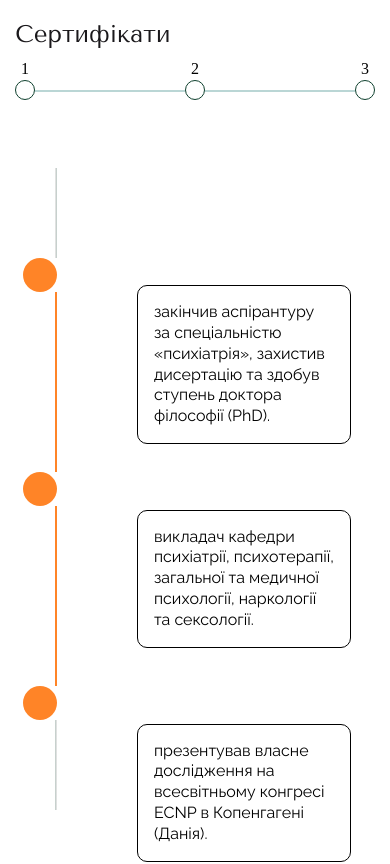
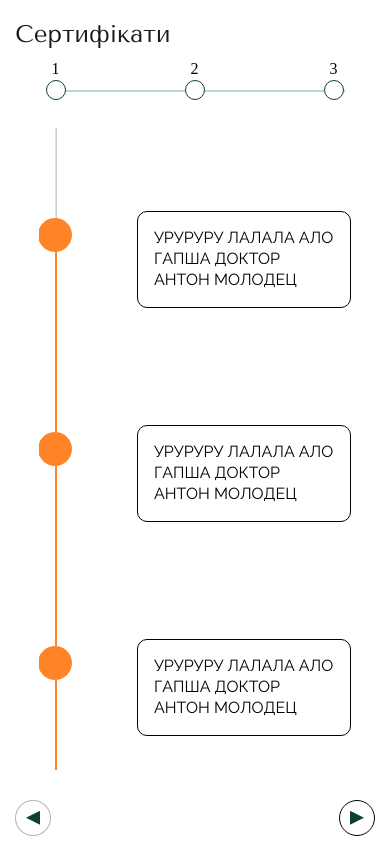
Before and after one commit to iamZlatika/gorodokin, a React app: page / in a window 390 px wide. Shown: the part 4180-5044 px from the top of the page. Built offline with nearby package versions, Linux system fonts and the light colour scheme.

Commit message:
implement slider

```diff
--- a/src/components/arrow/index.tsx
+++ b/src/components/arrow/index.tsx
@@ -1,13 +1,15 @@
-import styled from '@emotion/styled'
-import React from 'react'
+import styled from "@emotion/styled";
+import React from "react";
 
 interface ArrowProps {
-    direction: string
-    color: string
-    className: string
+  disabled: boolean
+  direction: string;
+  color: string;
+  className: string;
+  onClick: () => void;
 }
 
-const ArrowStyled = styled.div<ArrowProps>`
+const ArrowStyled = styled.button<ArrowProps>`
   height: 36px;
   min-width: 36px;
   border-color: ${(props) => (props.color === "white" ? "#fff" : "#0E402D")};
@@ -18,25 +20,21 @@ cursor: pointer;
   display: flex;
   justify-content: center;
   align-items: center;
-div{
-    clip-path: ${(props) => (props.direction === "right" ? "polygon(100% 50%, 0 0, 0 100%);" : "polygon(100% 100%, 100% 0, 0 50%);")};
+  div {
+    clip-path: ${(props) =>
+      props.direction === "right" ? "polygon(100% 50%, 0 0, 0 100%);" : "polygon(100% 100%, 100% 0, 0 50%);"};
     background-color: ${(props) => (props.color === "white" ? "#fff" : "#0E402D")};
     width: 14px;
     height: 14px;
+  }
+`;
 
-}
-`
-
-const Arrow: React.FC<ArrowProps> = ({ direction, color, className }) => {
+const Arrow: React.FC<ArrowProps> = ({ direction, color, className, onClick, disabled }) => {
   return (
-        <ArrowStyled
-            color={color}
-            direction={direction}
-            className={className}
-        >
+    <ArrowStyled color={color} direction={direction} className={className} onClick={onClick} disabled={disabled}>
       <div></div>
     </ArrowStyled>
-    )
-}
+  );
+};
 
-export default Arrow
+export default Arrow;
--- a/src/components/dot/index.tsx
+++ b/src/components/dot/index.tsx
@@ -11,7 +11,7 @@ transform: translateY(-16px);
 transform: translateX(0);
 @media(max-width: 820px){
     transform: translateY(0);
-    transform: translateX(-16px);
+    transform: translateX(-1px);
 }
 `
 
--- a/src/data/certificates.ts
+++ b/src/data/certificates.ts
@@ -8,27 +8,7 @@ interface ICertificates {
 
 export const certificates: ICertificates[] = [
   {
-    year: 2020,
-    text: "УРУРУРУ ЛАЛАЛА АЛО ГАПША ДОКТОР АНТОН МОЛОДЕЦ",
-    status: false,
-  },
-  {
-    year: 2019,
-    text: "interface:certificates19",
-    status: true,
-  },
-  {
-    year: 2018,
-    text: "interface:certificates18",
-    status: true,
-  },
-  {
-    year: 2017,
-    text: "interface:certificates17",
-    status: true,
-  },
-  {
-    year: 2016,
+    year: 2014,
     text: "УРУРУРУ ЛАЛАЛА АЛО ГАПША ДОКТОР АНТОН МОЛОДЕЦ",
     status: false,
   },
@@ -39,7 +19,27 @@ export const certificates: ICertificates[] = [
     status: false,
   },
   {
-    year: 2014,
+    year: 2016,
+    text: "УРУРУРУ ЛАЛАЛА АЛО ГАПША ДОКТОР АНТОН МОЛОДЕЦ",
+    status: false,
+  },
+  {
+    year: 2017,
+    text: "interface:certificates17",
+    status: true,
+  },
+  {
+    year: 2018,
+    text: "interface:certificates18",
+    status: true,
+  },
+  {
+    year: 2019,
+    text: "interface:certificates19",
+    status: true,
+  },
+  {
+    year: 2020,
     text: "УРУРУРУ ЛАЛАЛА АЛО ГАПША ДОКТОР АНТОН МОЛОДЕЦ",
     status: false,
   },
--- a/src/data/localisation.ts
+++ b/src/data/localisation.ts
@@ -47,20 +47,21 @@ export const dictionary = {
       "interface:politics": "Политика Конфиденциальности",
       "interface:howCanIHelp": "Как я могу помочь",
       "interface:certificates": "Сертификаты",
-      "interface:certificates14": "ШОТО НАПИШИ ПЛИЗ",
-      "interface:certificates15": "ШОТО НАПИШИ ПЛИЗ",
-      "interface:certificates16": "ШОТО НАПИШИ ПЛИЗ",
+      "interface:certificates14": "ШОТО НАПИШИ ПЛИЗ 14",
+      "interface:certificates15": "ШОТО НАПИШИ ПЛИЗ 15",
+      "interface:certificates16": "ШОТО НАПИШИ ПЛИЗ 16",
       "interface:certificates17":
         "Представил собственное исследование на всемирном конгрессе ECNP в Копенгагене (Дания).",
       "interface:certificates18":
         "Штатный преподаватель кафедры психиатрии, психотерапии, общей и медицинской психологии, наркологии и сексологии.",
       "interface:certificates19":
         "Закончил аспирантуру по специальности «психиатрия», защитил диссертационное исследование, получил степень доктора философии (PhD).",
-      "interface:certificates20": "ШОТО НАПИШИ ПЛИЗ",
+      "interface:certificates20": "ШОТО НАПИШИ ПЛИЗ 20",
       "interface:reviews": "Отзывы",
-      "interface:reviewsEpigraph": "Я знаю как сложно выбрать доктора, который подходит именно тебе. С этими людьми мы нашли общий язык и я с удовольствием остаюсь их лечащим врачем долгие годы",
+      "interface:reviewsEpigraph": "Я понимаю как сложно выбрать специалиста, который подходит именно вам. С этими людьми мы нашли общий язык, и я с удовольствием остаюсь их лечащим врачом.",
       "interface:navigation": "Навигация",
       "modal:checkInText": "Спасибо за Вашу заявку! Я свяжусь с Вами в ближайшее время ",
+      "modal:gender": "Пол",
       "modal:review": "Оставить отзыв",
       "modal:male": "М",
       "modal:female": "Ж",
@@ -127,6 +128,7 @@ export const dictionary = {
         "закінчив аспірантуру за спеціальністю «психіатрія», захистив дисертацію та здобув ступень доктора філософії (PhD).",
       "interface:certificates20": "Сертифікати",
       "interface:reviews": "Відгуки",
+      "interface:reviewsEpigraph": "Я розумію, як складно обрати спеціаліста, який підходить саме Вам. З цими людьми ми порозумілися, та я із задоволенням залишаюся їх лікарем",
       "interface:navigation": "Навігація",
       "modal:checkInText": "Дякую за заявку, я зв’яжуся з вами у найближчий час",
       "modal:review": "Залишити відгук",
@@ -195,6 +197,7 @@ export const dictionary = {
       "interface:certificates19": "completed postgraduate academic course on “psychiatry”, got PhD academic degree.",
       "interface:certificates20": "Certificates",
       "interface:reviews": "Reviews",
+      "interface:reviewsEpigraph": "I know how difficult it is to choose a specialist who fits you. We found a harmony with these people and I am happy to remain their doctor",
       "interface:navigation": "Navigation",
       "modal:checkInText": "Thank you for your assignment, I'll contact you as soon as possible",
       "modal:review": "Leave the feedback",
--- a/src/sections/certificates/index.tsx
+++ b/src/sections/certificates/index.tsx
@@ -1,12 +1,13 @@
-import styled from '@emotion/styled'
-import React from 'react'
-import Arrow from '../../components/arrow'
-import Dot from '../../components/dot'
-import Line from '../../components/line'
-import { certificates } from '../../data/certificates'
-import { useSelector } from '../../services/hooks'
-import { localiseString } from '../../services/services'
-import NumberLine from './numberline'
+import styled from "@emotion/styled";
+import React, { useEffect, useRef } from "react";
+import Arrow from "../../components/arrow";
+import Dot from "../../components/dot";
+import Line from "../../components/line";
+import { certificates } from "../../data/certificates";
+import { SET_CERTIFICATE_PROPS, SET_WINDOW_SIZE } from "../../services/actions";
+import { useDispatch, useSelector } from "../../services/hooks";
+import { localiseString } from "../../services/services";
+import NumberLine from "./numberline";
 
 const CertificateWrapper = styled.div`
   width: 90%;
@@ -17,55 +18,76 @@ display: flex;
   padding-left: 10%;
   flex-direction: column;
   align-items: center;
-.sert-title{
+  .sert-title {
     width: 360px;
     display: flex;
     justify-content: center;
 
-    h2{
+    h2 {
       margin-top: 110px;
       font-size: 32px;
       line-height: 37px;
-        color: #1A181B;
+      color: #1a181b;
       text-align: center;
-        font-family: 'Tenor Sans', sans-serif;
+      font-family: "Tenor Sans", sans-serif;
       font-weight: 400;
-}}
-    .time_line{
+    }
+  }
+  .time_line {
     display: flex;
     margin-top: 230px;
     flex-direction: row;
-        .cert-item{
+    overflow: hidden;
+    width: 1002px;
+    transition: all ease 1s;
+    .time-slider {
+      display: flex;
+      flex-direction: row;
+      transition: all ease 1s;
+    }
+    .cert-item {
       display: flex;
       flex-direction: column;
       align-items: center;
       &:first-child div:first-child {
-            background: linear-gradient(90deg, rgba(151,154,153,1) 0%, rgba(151,154,153,1) 36%, rgba(14,64,45,1) 100%, rgba(14,64,45,1) 100%);
+        background: linear-gradient(
+          90deg,
+          rgba(151, 154, 153, 1) 0%,
+          rgba(151, 154, 153, 1) 36%,
+          rgba(14, 64, 45, 1) 100%,
+          rgba(14, 64, 45, 1) 100%
+        );
         opacity: 0.3;
       }
       &:last-child div div:nth-child(3) {
-            background: linear-gradient(90deg, rgba(151,154,153,1) 0%, rgba(151,154,153,1) 36%, rgba(14,64,45,1) 100%, rgba(14,64,45,1) 100%);
+        background: linear-gradient(
+          90deg,
+          rgba(151, 154, 153, 1) 0%,
+          rgba(151, 154, 153, 1) 36%,
+          rgba(14, 64, 45, 1) 100%,
+          rgba(14, 64, 45, 1) 100%
+        );
         transform: rotate(180deg);
         opacity: 0.3;
       }
-    h4{
+      h4 {
         margin-bottom: 30px;
       }
-.cert-pic{
+      .cert-pic {
         display: flex;
         flex-direction: row;
         align-items: center;
       }
-.cert-text{
+      .cert-text {
         max-width: 250px;
         text-align: center;
-    h3{
+        h3 {
           display: none;
         }
       }
     }
   }
-.certificates_nav{
+  .certificates_nav {
     position: absolute;
     bottom: 120px;
     display: flex;
@@ -73,38 +95,49 @@ align-items: center;
     justify-content: space-between;
     right: 0;
   }
-@media(max-width: 1200px){
+  @media (max-width: 1200px) {
     /* height: auto; */
 
-    .cert-text{
-        width: 180px
+    .cert-text {
+      width: 180px;
+    }
+    .time_line {
+      width: 642px;
     }
   }
-@media(max-width: 820px){
+  @media (max-width: 820px) {
     height: auto;
-    .sert-title{
+    .sert-title {
       justify-content: flex-start;
-        h2{
+      h2 {
         font-size: 24px;
         line-height: 28px;
       }
     }
-    .time_line{
+
+    .time_line {
       width: 100%;
-        height: 800px;
+      height: 642px;
       margin-top: 20px;
+      margin-bottom: 30px;
       flex-direction: column;
-        .cert-item{
+      .time-slider {
+        flex-direction: column;
+      }
+      .cert-item {
         flex-direction: row;
         justify-content: center;
-            h4{
+
+        h4 {
           display: none;
         }
-            .cert-pic{
+        .cert-pic {
           flex-direction: column;
+          &div:nth-child(2n) {
           }
-            .cert-text{
-                transform: translateY(90px);
+        }
+        .cert-text {
+          transform: translateY(25px);
           border: 1px solid #000000;
           box-sizing: border-box;
           border-radius: 10px;
@@ -115,31 +148,145 @@ align-items: center;
           font-size: 16px;
           line-height: 130%;
           margin-left: 64px;
-                h3{
-                    font-family: 'Tenor Sans', sans-serif;
+          h3 {
+            font-family: "Tenor Sans", sans-serif;
             font-size: 20px;
             line-height: 23px;
           }
         }
       }
     }
-    .certificates_nav{
+    .certificates_nav {
       position: static;
       margin-bottom: 60px;
       width: 360px;
     }
   }
-@media(max-width: 350px){
-    .sert-title{
+  @media (max-width: 350px) {
+    .time-slider {
+      flex-direction: column;
+    }
+    .sert-title {
       width: auto;
     }
+  }
+`;
 
+interface Size {
+  width: number | undefined;
+  height: number | undefined;
 }
-`
 
 const Certificate = () => {
+  const sliderRef = useRef<HTMLDivElement>();
+  const dispatch = useDispatch();
+
   const language = useSelector((store: any) => store.language);
+  const offset = useSelector((store: any) => store.certificateProps.offset);
+  const screenNumberWidth = useSelector((store: any) => store.certificateProps.screenNumberWidth);
+  const mobileNumberWidth = useSelector((store: any) => store.certificateProps.mobileNumberWidth);
+  const screenTimeWidth = useSelector((store: any) => store.certificateProps.screenTimeWidth);
+  const mobileTimeHeight = useSelector((store: any) => store.certificateProps.mobileTimeHeight);
 
+  const windowSize = useSelector((store: any) => store.windowSize);
+
+  const size: Size = useWindowSize();
+  // Hook
+  function useWindowSize(): Size {
+    useEffect(() => {
+      function handleResize() {
+        dispatch({
+          type: SET_WINDOW_SIZE,
+          props: {
+            width: window.innerWidth,
+            height: window.innerHeight,
+          },
+        });
+        dispatch({
+          type: SET_CERTIFICATE_PROPS,
+          props: {
+            mobileTimeHeight: 0,
+            screenTimeWidth: 0,
+            offset: 0,
+            screenNumberWidth: 0,
+            mobileNumberWidth: 0,
+          },
+        });
+      }
+
+      window.addEventListener("resize", handleResize);
+      handleResize();
+
+      return () => window.removeEventListener("resize", handleResize);
+    }, []);
+    return windowSize;
+  }
+
+  const sliderStep = (size: Size) => {
+    if (size.width >= 1200) {
+      return 334;
+    }
+    if (size.width >= 820 && size.width < 1200) {
+      return 214;
+    }
+  };
+
+  const switchLeft = () => {
+    if (size.width >= 820) {
+      dispatch({
+        type: SET_CERTIFICATE_PROPS,
+        props: {
+          mobileTimeHeight: 0,
+          screenTimeWidth: screenTimeWidth - sliderStep(size),
+          offset: offset - 1,
+          screenNumberWidth: screenNumberWidth - 171,
+        },
+      });
+    } else {
+      dispatch({
+        type: SET_CERTIFICATE_PROPS,
+        props: {
+           mobileTimeHeight: mobileTimeHeight - 214,
+           screenTimeWidth: 0,
+           offset: offset - 1,
+           screenNumberWidth: 0,
+           mobileNumberWidth: mobileNumberWidth - 139
+           },
+      });
+    }
+  };
+
+  const switchRight = () => {
+    if (size.width >= 820) {
+      dispatch({
+        type: SET_CERTIFICATE_PROPS,
+        props: {
+          mobileTimeHeight: 0,
+          screenTimeWidth: screenTimeWidth + sliderStep(size),
+          offset: offset + 1,
+          screenNumberWidth: screenNumberWidth + 171,
+          mobileNumberWidth: 0
+        },
+      });
+    } else {
+      dispatch({
+        type: SET_CERTIFICATE_PROPS,
+        props: {
+          mobileTimeHeight: mobileTimeHeight + 214,
+          screenTimeWidth: 0,
+          offset: offset + 1,
+          screenNumberWidth: 0,
+          mobileNumberWidth: mobileNumberWidth + 139 },
+      });
+    }
+  };
+
+  useEffect(() => {
+    sliderRef.current.style.transform = `translateX(-${screenTimeWidth}px)`;
+  }, [offset]);
+  useEffect(() => {
+    sliderRef.current.style.transform = `translateY(-${mobileTimeHeight}px)`;
+  }, [mobileTimeHeight]);
   return (
     <CertificateWrapper id="certificates">
       <div className="sert-title">
@@ -147,29 +294,29 @@ const Certificate = () => {
       </div>
       <NumberLine />
       <div className="time_line">
-                {certificates.map(({text, year, status}, idx) => status &&
-                    <div className="cert-item"
-                        key={idx}>
+        <div ref={sliderRef} className="time-slider">
+          {certificates.map(({ text, year }, idx) => (
+            <div className="cert-item" key={idx}>
               <h4>{year}</h4>
               <div className="cert-pic">
                 <Line />
                 <Dot />
                 <Line />
               </div>
-                        <div
-                            className="cert-text">
+              <div className="cert-text">
                 <h3>{year}</h3>
                 <p>{localiseString(text, language)}</p>
               </div>
-                    </div>)}
-
+            </div>
+          ))}
+        </div>
       </div>
       <div className="certificates_nav">
-                <Arrow direction="left" color="dark" className="arrow_left" />
-                <Arrow direction="right" color="dark" className="arrow_right" />
+        <Arrow direction="left" color="dark" className="arrow_left" onClick={switchLeft} disabled={offset <= 0} />
+        <Arrow direction="right" color="dark" className="arrow_right" onClick={switchRight} disabled={offset >= 4} />
       </div>
     </CertificateWrapper>
-    )
-}
+  );
+};
 
-export default Certificate
+export default Certificate;
--- a/src/sections/certificates/numberline/index.tsx
+++ b/src/sections/certificates/numberline/index.tsx
@@ -1,23 +1,33 @@
-import styled from '@emotion/styled'
-import React from 'react'
-import Dot from '../../../components/dot'
-import Line from '../../../components/line'
-import { certificates } from '../../../data/certificates'
-
+import styled from "@emotion/styled";
+import React, { useEffect, useRef } from "react";
+import Dot from "../../../components/dot";
+import Line from "../../../components/line";
+import { certificates } from "../../../data/certificates";
+import { useSelector } from "../../../services/hooks";
 
 const NumberLineStyled = styled.div`
-
-position: absolute;
+  position: absolute;/
   top: 240px;
   left: 50px;
-height: 600px;
-.side-line{
-    .side-line_title{
+  height: 360px;
+  overflow: hidden;
+  width: 36px;
+  transition: all ease 1s;
+  display: flex;
+  justify-content: space-around;
+  .number-slider {
+    display: flex;
+    transform: translateX(0);
+    flex-direction: column;
+    transition: all ease 1s;
+  }
+  .side-line {
+    .side-line_title {
       margin-top: 3px;
       display: flex;
       flex-direction: row;
-        .side-dot{
-            border: 1px solid #0E402D;
+      .side-dot {
+        border: 1px solid #0e402d;
         box-sizing: border-box;
         width: 14px;
         height: 14px;
@@ -25,37 +35,41 @@ height: 600px;
         transform: translateX(-6px);
       }
     }
-    .line{
+    .line {
       width: 2px;
       height: 150px;
-        background-color: #1D7874;
+      background-color: #1d7874;
       opacity: 0.3;
     }
 
-    &:last-child .line{
+    &:last-child .line {
       display: none;
     }
-
   }
-@media(max-width: 820px){
+  @media (max-width: 820px) {
     display: flex;
-    height: 100px;
+    width: 299px;
+    height: 60px;
     position: relative;
     left: 0;
     top: 0;
-    .side-line{
-       .side-line_title{
+    justify-content: flex-start;
+    .number-slider {
+      flex-direction: row;
+         }
+    .side-line {
+      .side-line_title {
         flex-direction: column-reverse;
 
         width: 20px;
 
-         .side-dot{
+        .side-dot {
           /* transform: translateX(10px);*/
           transform: translateY(10px);
           width: 20px;
           height: 20px;
         }
-        span{
+        span {
           display: flex;
           width: 20px;
           font-size: 16px;
@@ -64,40 +78,51 @@ height: 600px;
           margin-left: 6px;
         }
       }
-        .line{
-        width: 150px;
+      .line {
+        width: 119px;
         height: 2px;
-        margin-left:20px;
+        margin-left: 20px;
         opacity: 0.3;
       }
     }
   }
-@media(max-width: 350px){
-    .side-line{
-        .line{
+  @media (max-width: 350px) {
+    .side-line {
+      .line {
         width: 80px;
       }
     }
   }
-`
+`;
 
 const NumberLine = () => {
+  const numRef = useRef<HTMLDivElement>();
+  const offset = useSelector((store: any) => store.certificateProps.offset);
+  const screenNumberWidth = useSelector((store: any) => store.certificateProps.screenNumberWidth);
+  const mobileNumberWidth = useSelector((store: any) => store.certificateProps.mobileNumberWidth);
+
+  useEffect(() => {
+    numRef.current.style.transform = `translateY(-${screenNumberWidth}px)`;
+  }, [offset]);
+  useEffect(() => {
+    numRef.current.style.transform = `translateX(-${mobileNumberWidth}px)`;
+  }, [mobileNumberWidth]);
+
   return (
     <NumberLineStyled>
-            {certificates.map((cert, idx) => cert.status &&
-                <div
-                    className="side-line"
-                    key={idx}>
+      <div className="number-slider" ref={numRef}>
+        {certificates.map((cert, idx) => (
+          <div className="side-line" key={idx}>
             <div className="side-line_title">
               <div className="side-dot" />
-                        <span>{idx}</span>
+              <span>{idx + 1}</span>
             </div>
             <div className="line"></div>
-                </div>)}
+          </div>
+        ))}
+      </div>
+    </NumberLineStyled>
+  );
+};
 
-
-        </NumberLineStyled>
-    )
-}
-
-export default NumberLine
+export default NumberLine;
--- a/src/services/actions/index.ts
+++ b/src/services/actions/index.ts
@@ -12,59 +12,74 @@ export const SET_PHONE: "SET_PHONE" = "SET_PHONE";
 export const SET_NAME: "SET_NAME" = "SET_NAME";
 export const SET_DATE: "SET_DATE" = "SET_DATE";
 export const SET_TIME: "SET_TIME" = "SET_TIME";
-export const CLOSE_MODAL: "CLOSE_MODAL" = "CLOSE_MODAL"
-
+export const CLOSE_MODAL: "CLOSE_MODAL" = "CLOSE_MODAL";
+export const SET_WINDOW_SIZE: "SET_WINDOW_SIZE" = "SET_WINDOW_SIZE";
+export const SET_CERTIFICATE_PROPS: "SET_CERTIFICATE_PROPS" = "SET_CERTIFICATE_PROPS";
 
 export interface ISetLanguage {
-    readonly type: typeof SET_LANGUAGE
-    language: {payload: string}
+  readonly type: typeof SET_LANGUAGE;
+  language: { payload: string };
 }
 
-export interface IOpenReviewModal{
-    readonly type: typeof OPEN_REVIEW_MODAL
+export interface IOpenReviewModal {
+  readonly type: typeof OPEN_REVIEW_MODAL;
 }
-export interface ICloseModal{
-    readonly type: typeof CLOSE_MODAL
+export interface ICloseModal {
+  readonly type: typeof CLOSE_MODAL;
 }
-export interface ICloseReviewModal{
-    readonly type: typeof CLOSE_REVIEW_MODAL
+export interface ICloseReviewModal {
+  readonly type: typeof CLOSE_REVIEW_MODAL;
 }
-export interface ICheckIn{
-    readonly type: typeof CHECK_IN
+export interface ICheckIn {
+  readonly type: typeof CHECK_IN;
 }
-export interface isInvalidInputPhoneValue{
-    readonly type: typeof IS_INVALID_NAME
+export interface isInvalidInputPhoneValue {
+  readonly type: typeof IS_INVALID_NAME;
 }
-export interface isInvalidInputNameValue{
-    readonly type: typeof IS_INVALID_PHONE
+export interface isInvalidInputNameValue {
+  readonly type: typeof IS_INVALID_PHONE;
 }
-export interface isInvalidInputDateValue{
-    readonly type: typeof IS_INVALID_DATE
+export interface isInvalidInputDateValue {
+  readonly type: typeof IS_INVALID_DATE;
 }
-export interface isInvalidInputTimeValue{
-    readonly type: typeof IS_INVALID_TIME
+export interface isInvalidInputTimeValue {
+  readonly type: typeof IS_INVALID_TIME;
 }
-export interface isValidInputPhoneValue{
-    readonly type: typeof IS_VALID_PHONE
+export interface isValidInputPhoneValue {
+  readonly type: typeof IS_VALID_PHONE;
 }
-export interface isValidInputNameValue{
-    readonly type: typeof IS_VALID_NAME
+export interface isValidInputNameValue {
+  readonly type: typeof IS_VALID_NAME;
 }
-export interface ISetName{
+export interface ISetName {
   readonly type: typeof SET_NAME;
-    name: string
+  name: string;
 }
-export interface ISetPhone{
+export interface ISetPhone {
   readonly type: typeof SET_PHONE;
-    phone: string
+  phone: string;
 }
-export interface ISetDate{
-    readonly type: typeof SET_DATE
-    date: string
+export interface ISetDate {
+  readonly type: typeof SET_DATE;
+  date: string;
 }
-export interface ISetTime{
-    readonly type: typeof SET_TIME
-    time: string
+export interface ISetTime {
+  readonly type: typeof SET_TIME;
+  time: string;
+}
+export interface ISetCertificateProps {
+  readonly type: typeof SET_CERTIFICATE_PROPS;
+  props: {
+    width: number;
+    offset: number;
+  };
+}
+export interface ISetWindoSize {
+  readonly type: typeof SET_WINDOW_SIZE;
+  props: {
+    width: number;
+    height: number;
+  };
 }
 
 export type ActionsTypes =
@@ -83,3 +98,5 @@ export type ActionsTypes =
   | ISetDate
   | ISetTime
   | ICloseModal
+  | ISetCertificateProps
+  | ISetWindoSize;
--- a/src/services/reducers/index.ts
+++ b/src/services/reducers/index.ts
@@ -12,6 +12,8 @@ import {
   SET_DATE,
   SET_TIME,
   CLOSE_MODAL,
+  SET_CERTIFICATE_PROPS,
+  SET_WINDOW_SIZE,
 } from "../actions";
 import { ActionsTypes } from "../actions";
 import { dictionary } from "../../data/localisation";
@@ -31,6 +33,17 @@ interface initialStateProps {
   };
   showConfirmModal: boolean;
   localisation: ILocalisation;
+  certificateProps: {
+    screenTimeWidth: number;
+    mobileTimeHeight: number;
+    screenNumberWidth: number;
+    mobileNumberWidth: number;
+    offset: number;
+  };
+  windowSize: {
+    width: number | undefined;
+    height: number | undefined;
+  };
 }
 
 const initialState: initialStateProps = {
@@ -47,6 +60,17 @@ const initialState: initialStateProps = {
   },
   showConfirmModal: false,
   localisation: dictionary,
+  certificateProps: {
+    screenTimeWidth: 0,
+    screenNumberWidth: 0,
+    mobileTimeHeight: 0,
+    mobileNumberWidth: 274,
+    offset: 0,
+  },
+  windowSize: {
+    width: undefined,
+    height: undefined,
+  },
 };
 
 export const rootReducer = (state = initialState, action: ActionsTypes) => {
@@ -142,6 +166,18 @@ export const rootReducer = (state = initialState, action: ActionsTypes) => {
         showConfirmModal: false,
       };
     }
+    case SET_CERTIFICATE_PROPS: {
+      return {
+        ...state,
+        certificateProps: action.props,
+      };
+    }
+    case SET_WINDOW_SIZE: {
+      return {
+        ...state,
+        windowSize: action.props,
+      };
+    }
     default: {
       return state;
     }
```
Lines whose indentation alone changed are shown as unchanged.
